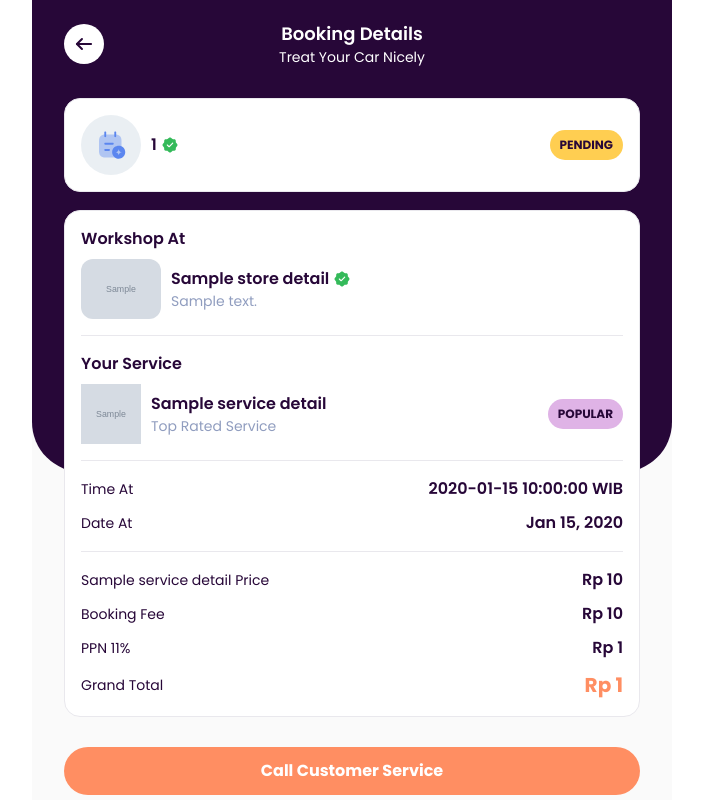
After one commit to yoedi/car-care, a Laravel app: template resources/views/front/transaction-details.blade.php in a window 1280 px wide. The commit adds this page. Shown: the whole page, without its empty margins (288-991 px from the left). Run offline with Laravel 12, Linux system fonts and the light colour scheme; the template is opened without the code that fills it: most values are stand-ins (such as "Sample title", 1, 10 or a date in 2020); grey boxes marked "Sample" are stand-in pictures; style sheets or scripts are compiled from the project's sources.

Commit message:
Create feature check booking

```diff
--- a/app/Filament/Resources/BookingTransactionResource.php
+++ b/app/Filament/Resources/BookingTransactionResource.php
@@ -15,6 +15,7 @@ use Filament\Forms\Components\TimePicker;
 use Filament\Forms\Form;
 use Filament\Resources\Resource;
 use Filament\Tables;
+use Filament\Tables\Columns\IconColumn;
 use Filament\Tables\Columns\ImageColumn;
 use Filament\Tables\Columns\TextColumn;
 use Filament\Tables\Table;
@@ -88,8 +89,7 @@ class BookingTransactionResource extends Resource
                 TextColumn::make('service_details.name'),
                 TextColumn::make('started_at'),
                 TextColumn::make('time_at'),
-                TextColumn::make('is_paid')
-                ->boolean()
+                IconColumn::make('is_paid')
                 ->trueColor('success')
                 ->falseColor('danger')
                 ->trueIcon('heroicon-o-check-circle')
--- a/app/Models/BookingTransaction.php
+++ b/app/Models/BookingTransaction.php
@@ -24,7 +24,7 @@ class BookingTransaction extends Model
         'time_at',
     ];
 
-    protected $cast = [
+    protected $casts = [
         'started_at' => 'date'
     ];
 
--- a/resources/views/front/index.blade.php
+++ b/resources/views/front/index.blade.php
@@ -62,7 +62,7 @@
     <nav id="Bottom-nav" class="fixed bottom-0 w-full max-w-[640px] mx-auto border-t border-[#E9E8ED] p-[20px_24px] bg-white z-20">
       <ul class="flex items-center justify-evenly">
         <li>
-          <a href="index.html" class="flex flex-col items-center text-center gap-1">
+          <a href="{{ route('front.index') }}" class="flex flex-col items-center text-center gap-1">
             <div class="w-6 h-6 flex shrink-0 ">
               <img src="{{asset('assets/images/icons/element-equal.svg')}}" alt="icon">
             </div>
@@ -70,7 +70,7 @@
           </a>
         </li>
         <li>
-          <a href="check-booking.html" class="flex flex-col items-center text-center gap-1">
+          <a href="{{ route('front.transactions') }}" class="flex flex-col items-center text-center gap-1">
             <div class="w-6 h-6 flex shrink-0 ">
               <img src="{{asset('assets/images/icons/note-favorite-grey.svg')}}" alt="icon">
             </div>
--- /dev/null
+++ b/resources/views/front/transaction-details.blade.php
@@ -0,0 +1,126 @@
+<!doctype html>
+<html>
+<head>
+  <meta charset="UTF-8">
+  <meta name="viewport" content="width=device-width, initial-scale=1.0">
+  <link href="{{asset('output.css')}}" rel="stylesheet">
+  <link href="{{asset('main.css')}}" rel="stylesheet">
+  <link href="https://fonts.googleapis.com/css2?family=Poppins:wght@400;500;600;700;800;900&display=swap" rel="stylesheet" />
+</head>
+<body>
+  <main class="bg-[#FAFAFA] max-w-[640px] mx-auto min-h-screen relative flex flex-col has-[#CTA-nav]:pb-[120px] has-[#Bottom-nav]:pb-[120px]">
+    <div class="bg-[#270738] absolute top-0 max-w-[640px] w-full mx-auto rounded-b-[50px] h-[472px]"></div>
+    <div id="Top-nav" class="flex items-center justify-between px-8 pt-5 relative z-10">
+      <a href="{{ url()->previous() }}">
+        <div class="w-10 h-10 flex shrink-0">
+          <img src="{{ asset('assets/images/icons/back.svg') }}" alt="icon">
+        </div>
+      </a>
+      <div class="flex flex-col w-fit text-center">
+        <h1 class="font-semibold text-lg leading-[27px] text-white">Booking Details</h1>
+        <p class="text-sm leading-[21px] text-white">Treat Your Car Nicely</p>
+      </div>
+      <div class="w-10 h-10 flex shrink-0">
+      </div>
+    </div>
+    <div id="Status-details" class="flex flex-col gap-2 px-8 mt-[30px] relative z-10">
+      <div class="flex flex-col w-full rounded-2xl border border-[#E9E8ED] p-4 gap-4 bg-white">
+        <div id="Service" class="flex flex-col gap-2">
+          <div class="flex items-center w-full gap-[10px] bg-white justify-between">
+            <div class="flex items-center gap-[10px]">
+              <div class="w-[60px] h-[60px] flex shrink-0">
+                <img src="{{ asset('assets/images/icons/illustration6.svg') }}" alt="icon">
+              </div>
+              <div class="flex flex-col h-fit">
+                <div class="flex items-center gap-1">
+                  <p class="font-semibold w-fit">{{ $details->trx_id }}</p>
+                  <div class="w-[18px] h-[18px] flex shrink-0">
+                    <img src="{{ asset('assets/images/icons/verify.svg') }}" alt="verified">
+                  </div>
+                </div>
+              </div>
+            </div>
+            @if($details->is_paid)
+              <p class="rounded-full p-[6px_10px] bg-[#41BE64] w-fit font-bold text-xs leading-[18px] text-white">PAID</p>
+            @else
+              <p class="rounded-full p-[6px_10px] bg-[#FFCE51] w-fit font-bold text-xs leading-[18px]">PENDING</p>
+            @endif
+          </div>
+        </div>
+      </div>
+    </div>
+    <div id="Order-details" class="flex flex-col gap-2 px-8 mt-[18px] relative z-10">
+      <div class="flex flex-col w-full rounded-2xl border border-[#E9E8ED] p-4 gap-4 bg-white">
+        <div id="Location" class="flex flex-col gap-2">
+          <h2 class="font-semibold">Workshop At</h2>
+          <div class="flex items-center w-full gap-[10px] bg-white">
+            <div class="w-[80px] h-[60px] flex shrink-0 rounded-xl overflow-hidden">
+              <img src="{{ Storage::url($details->store_details->thumbnail) }}" class="w-full h-full object-cover" alt="thumbnail">
+            </div>
+            <div class="flex flex-col">
+              <div class="flex items-center gap-1">
+                <p class="font-semibold w-fit">{{ $details->store_details->name }}</p>
+                <div class="w-[18px] h-[18px] flex shrink-0">
+                  <img src="{{ asset('assets/images/icons/verify.svg') }}" alt="verified">
+                </div>
+              </div>
+              <div class="flex items-center gap-[2px]">
+                <p class="text-sm leading-[21px] text-[#909DBF]">{{ $details->store_details->address }}</p>
+              </div>
+            </div>
+          </div>
+        </div>
+        <hr class="border-[#E9E8ED]">
+        <div id="Service" class="flex flex-col gap-2">
+          <h2 class="font-semibold">Your Service</h2>
+          <div class="flex items-center w-full gap-[10px] bg-white justify-between">
+            <div class="flex items-center gap-[10px]">
+              <div class="w-[60px] h-[60px] flex shrink-0">
+                <img src="{{ Storage::url($details->service_details->icon) }}" alt="icon">
+              </div>
+              <div class="flex flex-col h-fit">
+                <p class="font-semibold">{{ $details->service_details->name }}</p>
+                <p class="text-sm leading-[21px] text-[#909DBF]">Top Rated Service</p>
+              </div>
+            </div>
+            <p class="rounded-full p-[6px_10px] bg-[#DFB3E6] w-fit font-bold text-xs leading-[18px]">POPULAR</p>
+          </div>
+        </div>
+        <hr class="border-[#E9E8ED]">
+        <div id="Time-details" class="flex flex-col gap-[10px]">
+          <div class="flex items-center justify-between">
+            <p class="text-sm leading-[21px]">Time At</p>
+            <p class="font-semibold">{{ $details->time_at }} WIB</p>
+          </div>
+          <div class="flex items-center justify-between">
+            <p class="text-sm leading-[21px]">Date At</p>
+            <p class="font-semibold">{{ $details->started_at->format('M d, Y') }}</p>
+          </div>
+        </div>
+        <hr class="border-[#E9E8ED]">
+        <div id="Price-details" class="flex flex-col gap-[10px]">
+          <div class="flex items-center justify-between">
+            <p class="text-sm leading-[21px]">{{ $details->service_details->name }} Price</p>
+            <p class="font-semibold">Rp {{ number_format($details->service_details->price, 0, ',', '.') }}</p>
+          </div>
+          <div class="flex items-center justify-between">
+            <p class="text-sm leading-[21px]">Booking Fee</p>
+            <p class="font-semibold">Rp {{ number_format($bookingFee, 0, ',', '.') }}</p>
+          </div>
+          <div class="flex items-center justify-between">
+            <p class="text-sm leading-[21px]">PPN 11%</p>
+            <p class="font-semibold">Rp {{ number_format($totalPpn, 0, ',', '.') }}</p>
+          </div>
+          <div class="flex items-center justify-between">
+            <p class="text-sm leading-[21px]">Grand Total</p>
+            <p class="font-bold text-xl leading-[30px] text-[#FF8E62]">Rp {{ number_format($details->total_amount, 0, ',', '.') }}</p>
+          </div>
+        </div>
+      </div>
+    </div>
+    <div class="px-8 mt-[30px] flex">
+      <a href="index.html" class="w-full rounded-full p-[12px_20px] bg-[#FF8E62] font-bold text-white text-center">Call Customer Service</a>
+    </div>
+  </main>
+</body>
+</html>
```
Also changed, not shown: app/Http/Controllers/FrontController.php (+32 -2 lines), resources/views/front/success-booking.blade.php (added, +46 -0 lines), resources/views/front/transactions.blade.php (added, +81 -0 lines), 1 other file.
